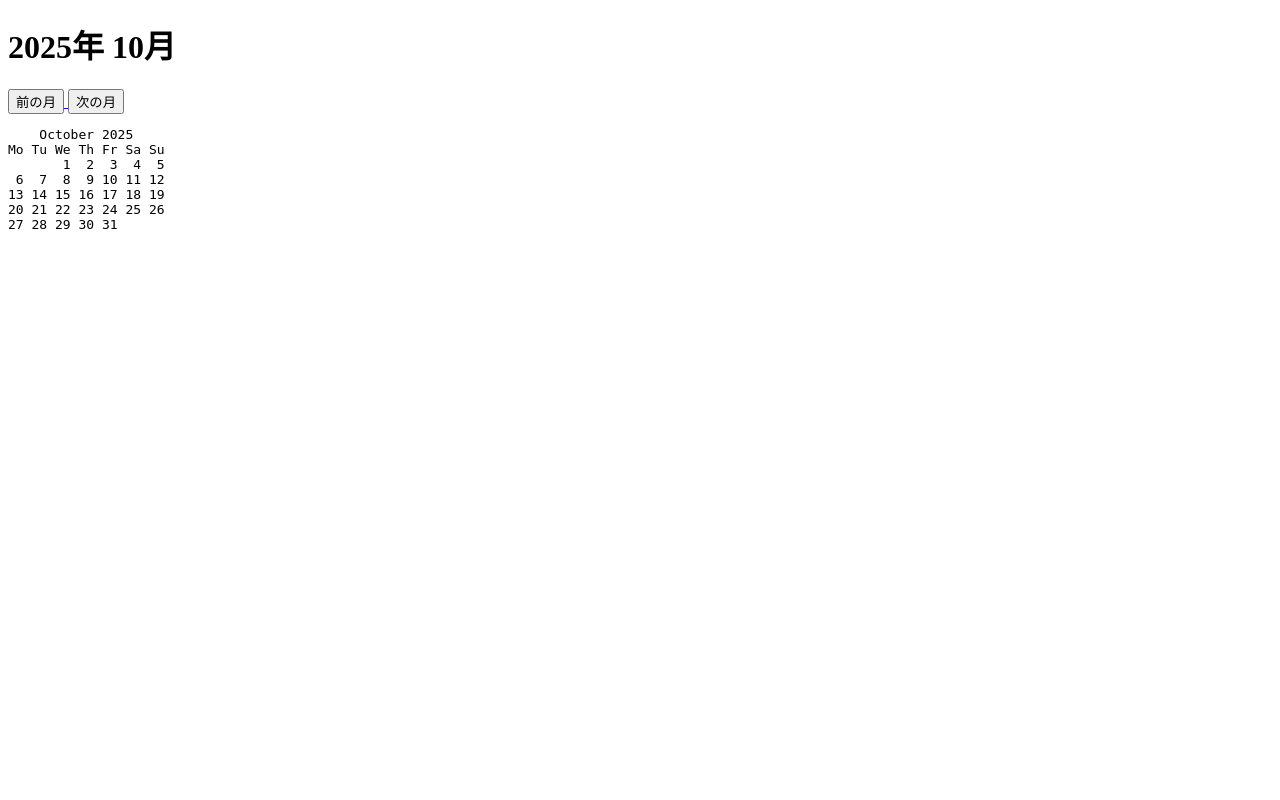
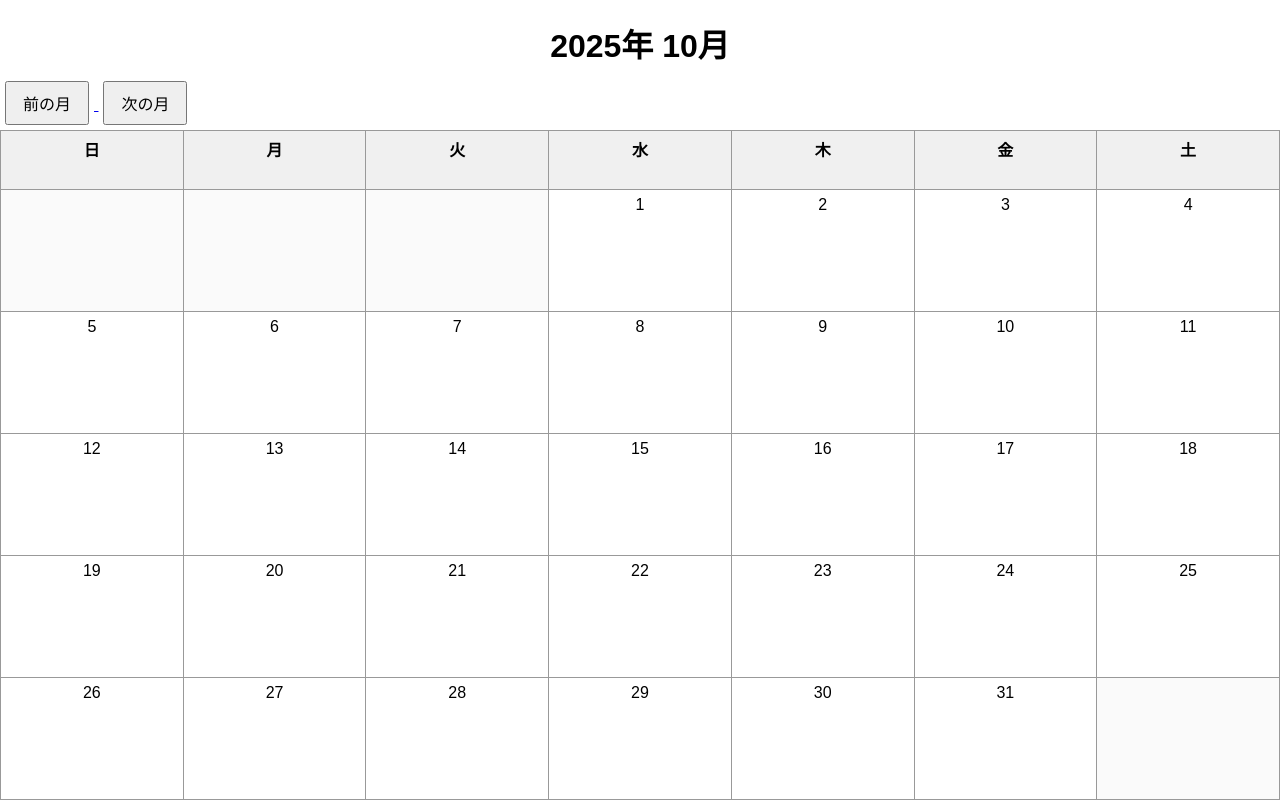
Before and after one commit to Muu3389/calender_app, a Flask app: page / in a window 1280 px wide. Run offline with Flask 3, Linux system fonts and the light colour scheme.

Commit message:
style: カレンダーにマス目を追加

```diff
--- a/app.py
+++ b/app.py
@@ -5,21 +5,25 @@ from datetime import datetime
 app = Flask(__name__)
 
 @app.route("/")
-def home():
+def index():
     # クエリパラメータから年月を取得
     year = request.args.get("year", type=int)
     month = request.args.get("month", type=int)
 
+    # クエリパラメータがない場合は現在の年月を使用
     now = datetime.now()
     if not year or not month:
         year, month = now.year, now.month
 
-    cal = calendar.month(year, month)
+    # カレンダーのデータを生成
+    cal = calendar.Calendar(firstweekday=6)
+    month_days = cal.monthdayscalendar(year, month)
+
     return render_template(
         "index.html",
-        calendar_text=cal,
         year=year,
-        month=month
+        month=month,
+        month_days=month_days
     )
 
 if __name__ == "__main__":
--- /dev/null
+++ b/static/styles.css
@@ -0,0 +1,75 @@
+html, body {
+    height: 100%;
+    width: 100%;
+    margin: 0;
+    padding: 0;
+    font-family: sans-serif;
+    box-sizing: border-box;
+}
+
+body {
+    display: flex;
+    flex-direction: column;
+    align-items: stretch;
+    justify-content: flex-start;
+    background-color: #fff;
+    height: 100vh;
+    width: 100vw;
+}
+
+h1 {
+    text-align: center;
+    margin: 20px 0 10px;
+}
+
+.nav {
+    text-align: center;
+    margin-bottom: 10px;
+}
+
+table {
+    border-collapse: collapse;
+    width: 100%;
+    flex-grow: 1;
+    table-layout: fixed;
+}
+
+th, td {
+    border: 1px solid #999;
+    text-align: center;
+    padding: 6px;
+    height: calc((100vh - 180px) / 6);
+    vertical-align: top;
+}
+
+th {
+    background-color: #f0f0f0;
+    height: 40px;
+    font-weight: bold;
+}
+
+td {
+    height: calc((100vh - 220px) / 6);  /* 180px → 220px に増やすと曜日行ぶんの余白を確保 */
+}
+
+.empty {
+    background-color: #fafafa;
+}
+
+button {
+    padding: 8px 16px;
+    margin: 5px;
+    font-size: 1rem;
+    cursor: pointer;
+}
+
+@media (max-width: 600px) {
+    th, td {
+        font-size: 0.8rem;
+        height: calc((100vh - 150px) / 6);
+    }
+    button {
+        font-size: 0.9rem;
+        padding: 6px 12px;
+    }
+}
--- a/templates/index.html
+++ b/templates/index.html
@@ -2,7 +2,10 @@
 <html>
 
 <head>
+    <meta charset="UTF-8">
+    <meta name="viewport" content="width=device-width, initial-scale=1.0">
     <title>Calendar App</title>
+    <link rel="stylesheet" href="{{ url_for('static', filename='styles.css') }}">
 </head>
 
 <body>
@@ -18,7 +21,22 @@
         </a>
     </div>
 
-    <pre>{{ calendar_text }}</pre>
+    <table>
+        <tr>
+            <th>日</th><th>月</th><th>火</th><th>水</th><th>木</th><th>金</th><th>土</th>
+        </tr>
+        {% for week in month_days %}
+        <tr>
+            {% for day in week %}
+                {% if day == 0 %}
+                    <td class="empty"></td>
+                {% else %}
+                    <td>{{ day }}</td>
+                {% endif %}
+            {% endfor %}
+        </tr>
+        {% endfor %}
+    </table>
 </body>
 
 </html>
```
